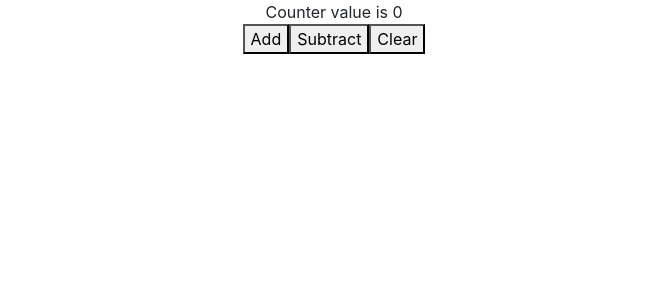
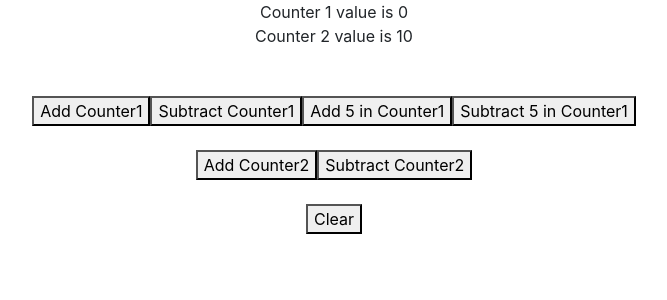
Before and after one commit to Shalini-2209/react-hooks, a React (Create React App) app: page /useReducer in a window 1280 px wide. Shown: the top 300 px of the page, without its empty margins (306-973 px from the left). Built offline with nearby package versions, Linux system fonts and the light colour scheme.

Commit message:
useReducer Hook

```diff
--- /dev/null
+++ b/src/Components/CounterTwo.jsx
@@ -0,0 +1,64 @@
+import React, { useReducer } from "react";
+
+const initialState = { firstCounter: 0, secondCounter: 10 };
+const reducer = (state, action) => {
+  switch (action.type) {
+    case "increment":
+      return { ...state, firstCounter: state.firstCounter + 1 };
+    case "decrement":
+      return { ...state, firstCounter: state.firstCounter - 1 };
+    case "increment5":
+      return { ...state, firstCounter: state.firstCounter + action.value };
+    case "decrement5":
+      return { ...state, firstCounter: state.firstCounter - action.value };
+    case "increment2":
+      return { ...state, secondCounter: state.secondCounter + 1 };
+    case "decrement2":
+      return { ...state, secondCounter: state.secondCounter - 1 };
+
+    case "reset":
+      return initialState;
+    default:
+      return state;
+  }
+};
+
+const CounterTwo = () => {
+  const [count, dispatch] = useReducer(reducer, initialState);
+  return (
+    <>
+      <center>
+        <div>Counter 1 value is {count.firstCounter}</div>
+        <div>Counter 2 value is {count.secondCounter}</div>
+        <br /> <br />
+        <div>
+          <button onClick={() => dispatch({ type: "increment" })}>
+            Add Counter1
+          </button>
+          <button onClick={() => dispatch({ type: "decrement" })}>
+            Subtract Counter1
+          </button>
+          <button onClick={() => dispatch({ type: "increment5", value: 5 })}>
+            Add 5 in Counter1
+          </button>
+          <button onClick={() => dispatch({ type: "decrement5", value: 5 })}>
+            Subtract 5 in Counter1
+          </button>
+          <br /> <br />
+          <div>
+            <button onClick={() => dispatch({ type: "increment2" })}>
+              Add Counter2
+            </button>
+            <button onClick={() => dispatch({ type: "decrement2" })}>
+              Subtract Counter2
+            </button>
+          </div>
+          <br />
+          <button onClick={() => dispatch({ type: "reset" })}>Clear</button>
+        </div>
+      </center>
+    </>
+  );
+};
+
+export default CounterTwo;
--- a/src/index.js
+++ b/src/index.js
@@ -12,6 +12,7 @@ import Toggle from "./Components/Toggle.jsx";
 import CountDown from "./Components/HooksCountDown.jsx";
 import ComponentA from "./Components/ComponentA.jsx";
 import Counter from "./Components/Counter.jsx";
+import CounterTwo from "./Components/CounterTwo.jsx";
 
 const routes = (
   <Router>
@@ -29,7 +30,8 @@ const routes = (
           <ComponentA />
         </Route>
         <Route path="/useReducer">
-          <Counter />
+          {/* <Counter /> */}
+          <CounterTwo />
         </Route>
       </Switch>
     </div>
```
Also changed, not shown: 1 other file (tests, documents, lock files or other folders).
